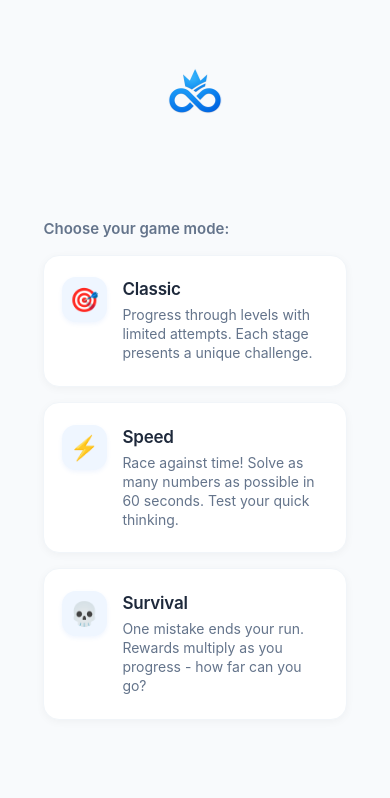
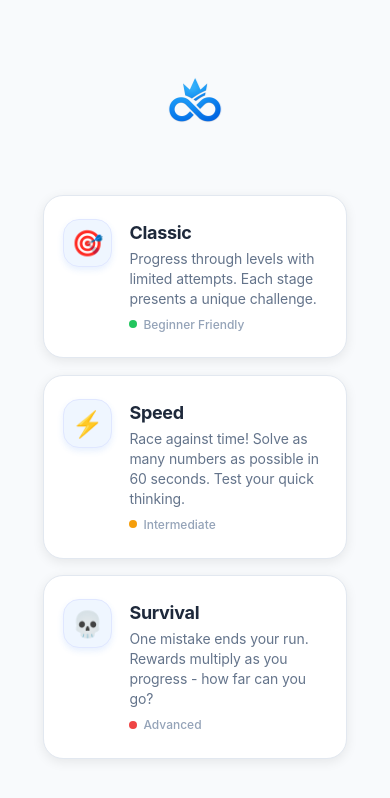
Before and after one commit to arditzh/numbrex_native, a React Native app: screen / in a window 390 px wide. Shown: the top 798 px of the page. Built offline with nearby package versions, Linux system fonts and the light colour scheme.

Commit message:
added animation

```diff
--- a/src/components/GameModeSelector.tsx
+++ b/src/components/GameModeSelector.tsx
@@ -1,5 +1,5 @@
-import React from 'react';
-import { View, Text, TouchableOpacity, StyleSheet, ScrollView, Dimensions } from 'react-native';
+import React, { useState } from 'react';
+import { View, Text, TouchableOpacity, StyleSheet, Animated, Dimensions } from 'react-native';
 import { GameMode } from '../utils/gameLogic';
 import { Logo } from './Logo';
 
@@ -17,6 +17,12 @@ interface GameModeSelectorProps {
 const { width, height } = Dimensions.get('window');
 
 export const GameModeSelector = ({ onModeSelect }: GameModeSelectorProps) => {
+  const [cardAnimations] = useState(() => ({
+    classic: new Animated.Value(0),
+    speed: new Animated.Value(0),
+    survival: new Animated.Value(0),
+  }));
+
   const gameModes: GameModeInfo[] = [
     {
       id: 'classic',
@@ -45,14 +51,38 @@ export const GameModeSelector = ({ onModeSelect }: GameModeSelectorProps) => {
       </View>
 
       <View style={styles.modesContainer}>
-        <Text style={styles.headerText}>Choose your game mode:</Text>
         {gameModes.map((mode) => (
           <TouchableOpacity
             key={mode.id}
-            style={styles.modeCard}
-            onPress={() => onModeSelect(mode.id)}
+            style={[styles.modeCard]}
+            onPress={() => {
+              const anim = Animated.sequence([
+                Animated.timing(cardAnimations[mode.id], {
+                  toValue: 1,
+                  duration: 200,
+                  useNativeDriver: false,
+                }),
+                Animated.timing(cardAnimations[mode.id], {
+                  toValue: 0,
+                  duration: 200,
+                  useNativeDriver: false,
+                })
+              ]);
+              anim.start(() => onModeSelect(mode.id));
+            }}
             activeOpacity={0.95}
           >
+            <Animated.View style={[{
+              position: 'absolute',
+              top: 0,
+              left: 0,
+              right: 0,
+              bottom: 0,
+              borderRadius: 20,
+              borderWidth: 2,
+              borderColor: '#3B82F6',
+              opacity: cardAnimations[mode.id],
+            }]} />
             <View style={styles.modeContent}>
               <View style={styles.iconContainer}>
                 <Text style={styles.modeIcon}>{mode.icon}</Text>
@@ -60,6 +90,10 @@ export const GameModeSelector = ({ onModeSelect }: GameModeSelectorProps) => {
               <View style={styles.modeInfo}>
                 <Text style={styles.modeName}>{mode.name}</Text>
                 <Text style={styles.modeDescription}>{mode.description}</Text>
+                <View style={styles.modeDifficulty}>
+                  <View style={[styles.difficultyDot, mode.id === 'classic' ? styles.difficultyEasy : mode.id === 'speed' ? styles.difficultyMedium : styles.difficultyHard]} />
+                  <Text style={styles.difficultyText}>{mode.id === 'classic' ? 'Beginner Friendly' : mode.id === 'speed' ? 'Intermediate' : 'Advanced'}</Text>
+                </View>
               </View>
             </View>
           </TouchableOpacity>
@@ -74,44 +108,40 @@ const styles = StyleSheet.create({
     flex: 1,
     backgroundColor: '#F8FAFC',
     paddingHorizontal: Math.min(24, width * 0.06),
-    paddingTop: height * 0.06,
+    paddingTop: height * 0.07,
   },
   logoSection: {
     alignItems: 'center',
-    marginBottom: height * 0.05,
+    marginBottom: height * 0.08,
     height: height * 0.08,
     justifyContent: 'center',
   },
   modesContainer: {
     flex: 1,
     justifyContent: 'center',
-    paddingBottom: height * 0.06,
+    paddingBottom: height * 0.08,
   },
-  headerText: {
-    fontSize: Math.min(15, width * 0.04),
-    fontWeight: '600',
-    color: '#64748B',
-    marginBottom: height * 0.02,
-    textAlign: 'left',
-  },
+
   modeCard: {
     backgroundColor: '#FFFFFF',
-    borderRadius: 16,
-    padding: Math.min(18, width * 0.045),
-    marginBottom: height * 0.018,
+    borderRadius: 20,
+    padding: Math.min(20, width * 0.048),
+    marginBottom: height * 0.02,
     shadowColor: '#000000',
     shadowOffset: {
       width: 0,
-      height: 2,
+      height: 3,
     },
-    shadowOpacity: 0.04,
-    shadowRadius: 8,
-    elevation: 2,
+    shadowOpacity: 0.08,
+    shadowRadius: 12,
+    elevation: 3,
     borderWidth: 1,
-    borderColor: '#F1F5F9',
+    borderColor: '#E2E8F0',
     width: '100%',
     maxWidth: Math.min(360, width * 0.88),
     alignSelf: 'center',
+    position: 'relative',
+    overflow: 'hidden',
   },
   modeContent: {
     flexDirection: 'row',
@@ -119,42 +149,45 @@ const styles = StyleSheet.create({
     paddingVertical: Math.min(4, height * 0.005),
   },
   iconContainer: {
-    width: Math.min(48, width * 0.115),
-    height: Math.min(48, width * 0.115),
-    borderRadius: 14,
+    width: Math.min(52, width * 0.125),
+    height: Math.min(52, width * 0.125),
+    borderRadius: 16,
     backgroundColor: '#EFF6FF',
     alignItems: 'center',
     justifyContent: 'center',
-    marginRight: Math.min(16, width * 0.04),
+    marginRight: Math.min(18, width * 0.045),
     shadowColor: '#3B82F6',
     shadowOffset: {
       width: 0,
-      height: 2,
+      height: 3,
     },
-    shadowOpacity: 0.08,
-    shadowRadius: 4,
-    elevation: 2,
+    shadowOpacity: 0.12,
+    shadowRadius: 6,
+    elevation: 3,
+    borderWidth: 1,
+    borderColor: '#E0E7FF',
   },
   modeIcon: {
-    fontSize: Math.min(24, width * 0.06),
+    fontSize: Math.min(26, width * 0.065),
   },
   modeInfo: {
     flex: 1,
-    paddingRight: 6,
-    paddingVertical: 2,
+    paddingRight: 8,
+    paddingVertical: 3,
   },
   modeName: {
-    fontSize: Math.min(17, width * 0.045),
-    fontWeight: '600',
+    fontSize: Math.min(18, width * 0.047),
+    fontWeight: '700',
     color: '#1E293B',
     marginBottom: 6,
-    letterSpacing: -0.2,
+    letterSpacing: -0.3,
   },
   modeDescription: {
     fontSize: Math.min(14, width * 0.037),
     color: '#64748B',
     fontWeight: '400',
-    lineHeight: Math.min(19, width * 0.05),
+    lineHeight: Math.min(20, width * 0.052),
+    letterSpacing: -0.1,
   },
   infoSection: {
     paddingTop: height * 0.03,
@@ -180,4 +213,29 @@ const styles = StyleSheet.create({
     color: '#3B82F6',
     fontWeight: '500',
   },
+  modeDifficulty: {
+    flexDirection: 'row',
+    alignItems: 'center',
+    marginTop: 8,
+  },
+  difficultyDot: {
+    width: 8,
+    height: 8,
+    borderRadius: 4,
+    marginRight: 6,
+  },
+  difficultyText: {
+    fontSize: Math.min(12, width * 0.032),
+    color: '#94A3B8',
+    fontWeight: '500',
+  },
+  difficultyEasy: {
+    backgroundColor: '#22C55E',
+  },
+  difficultyMedium: {
+    backgroundColor: '#F59E0B',
+  },
+  difficultyHard: {
+    backgroundColor: '#EF4444',
+  },
 });
```
